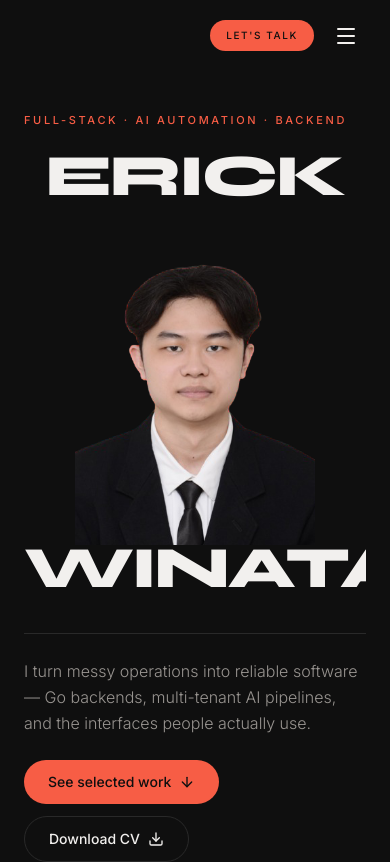
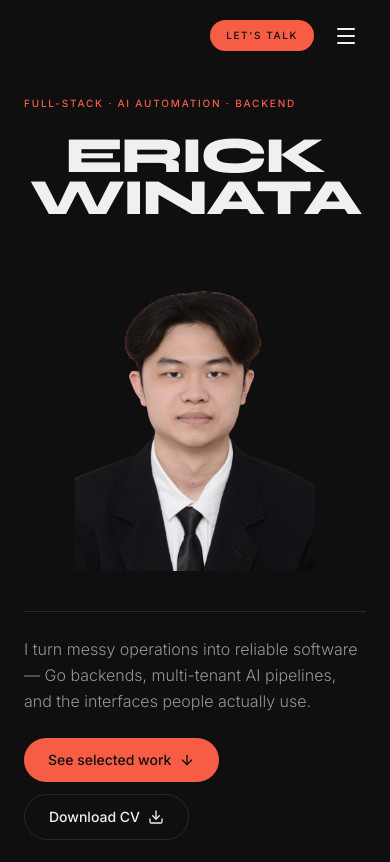
Before and after one commit to erickwinz30/erickwinz30.github.io, a React (Vite) app: page / in a window 390 px wide. Shown: the top 862 px of the page. Built offline with nearby package versions, Linux system fonts and the light colour scheme.

Commit message:
fix: polish responsive portfolio layout

```diff
--- a/src/components/Bio.tsx
+++ b/src/components/Bio.tsx
@@ -9,14 +9,16 @@ export const Bio = () => {
     <section id="about" className="border-b border-border px-6 py-20 lg:px-10 lg:py-32">
       <div className="mx-auto grid max-w-[1280px] gap-14 md:grid-cols-[0.8fr_1.2fr] md:items-start md:gap-20">
         <Reveal>
-          <div className="relative mx-auto w-full max-w-[420px] md:mx-0">
+          <div className="relative mx-auto w-full max-w-[330px] md:mx-0">
             <div className="absolute inset-0 scale-90 rounded-full bg-primary/20 blur-3xl" />
-            <div className="relative overflow-hidden border border-border bg-card">
+            <div className="relative aspect-[354/472] overflow-hidden border border-border bg-card">
               <img
                 src="/assets/profile_erick.png"
                 alt="Erick Winata"
+                width={354}
+                height={472}
                 loading="lazy"
-                className="mx-auto h-auto max-h-[440px] w-full object-contain"
+                className="h-full w-full object-cover"
               />
             </div>
           </div>
--- a/src/components/Contact.tsx
+++ b/src/components/Contact.tsx
@@ -55,9 +55,8 @@ export const Contact = () => {
             </a>
           </div>
 
-          <div className="mt-8 flex flex-col gap-2 text-[11px] uppercase tracking-[0.16em] text-primary-foreground/70 sm:flex-row sm:items-center sm:gap-4">
+          <div className="mt-8 flex flex-col gap-1.5 text-[11px] uppercase tracking-[0.14em] text-primary-foreground/70">
             <span>{contact.location}</span>
-            <span className="hidden h-1 w-1 rounded-full bg-primary-foreground/50 sm:block" />
             <span>{contact.availability}</span>
           </div>
         </div>
--- a/src/components/Hero.tsx
+++ b/src/components/Hero.tsx
@@ -9,10 +9,10 @@ export const Hero = () => {
   return (
     <section
       id="top"
-      className="relative flex min-h-[100svh] flex-col justify-end overflow-hidden px-6 pb-10 pt-28 lg:px-10"
+      className="relative flex min-h-[100svh] flex-col justify-end overflow-hidden px-6 pb-10 pt-24 lg:px-10"
     >
       <div className="mx-auto w-full max-w-[1280px]">
-        <p className="mb-6 text-[11px] font-medium uppercase tracking-[0.24em] text-primary">
+        <p className="mb-6 text-[10px] font-medium uppercase tracking-[0.18em] text-primary md:text-[11px] md:tracking-[0.24em]">
           Full-stack · AI Automation · Backend
         </p>
 
@@ -24,7 +24,7 @@ export const Hero = () => {
             className="z-0 block overflow-hidden md:row-start-1"
           >
             <motion.span
-              className="block text-center font-display text-[clamp(56px,15vw,260px)] font-extrabold uppercase leading-[0.82] tracking-[-0.04em]"
+              className="block text-center font-display text-[clamp(44px,13vw,260px)] font-extrabold uppercase leading-[0.82] tracking-[-0.04em]"
               initial={reduceMotion ? false : { y: 120 }}
               animate={{ y: 0 }}
               transition={{ duration: 1, ease, delay: 0.12 }}
@@ -37,7 +37,9 @@ export const Hero = () => {
             src="/assets/profile_erick.png"
             alt=""
             aria-hidden="true"
-            className="relative z-10 mx-auto mt-6 h-[clamp(260px,38vh,440px)] max-h-[440px] w-auto object-contain md:row-start-2 md:mt-0 md:-mt-[clamp(24px,8vw,96px)]"
+            width={354}
+            height={472}
+            className="relative z-10 row-start-3 mx-auto mt-8 h-[clamp(280px,38vh,440px)] max-h-[440px] w-auto object-contain md:row-start-2 md:-mt-[clamp(24px,4.5vw,64px)]"
             initial={reduceMotion ? false : { opacity: 0, scale: 1.06 }}
             animate={{ opacity: 1, scale: 1 }}
             transition={{ duration: 1.2, ease, delay: 0.3 }}
@@ -45,10 +47,10 @@ export const Hero = () => {
 
           <span
             aria-hidden="true"
-            className="z-20 block overflow-hidden md:row-start-3 md:-mt-[clamp(40px,14vw,160px)]"
+            className="z-20 row-start-2 block overflow-hidden md:row-start-3 md:-mt-[clamp(32px,8vw,120px)]"
           >
             <motion.span
-              className="block text-center font-display text-[clamp(56px,15vw,260px)] font-extrabold uppercase leading-[0.82] tracking-[-0.04em]"
+              className="block text-center font-display text-[clamp(44px,13vw,260px)] font-extrabold uppercase leading-[0.82] tracking-[-0.04em]"
               initial={reduceMotion ? false : { y: 120 }}
               animate={{ y: 0 }}
               transition={{ duration: 1, ease, delay: 0.24 }}
@@ -67,7 +69,7 @@ export const Hero = () => {
           <div className="flex flex-wrap items-center gap-3">
             <a
               href="#work"
-              className="group inline-flex items-center gap-2 rounded-full bg-primary px-6 py-3 text-sm font-medium text-primary-foreground transition-transform hover:-translate-y-0.5"
+              className="group inline-flex items-center gap-2 whitespace-nowrap rounded-full bg-primary px-6 py-3 text-sm font-medium text-primary-foreground transition-transform hover:-translate-y-0.5"
             >
               See selected work
               <ArrowDown
@@ -77,7 +79,7 @@ export const Hero = () => {
             </a>
             <a
               href="/assets/CV_ATS_ErickWinata_English_17-10-2026.pdf"
-              className="group inline-flex items-center gap-2 rounded-full border border-border px-6 py-3 text-sm font-medium text-foreground transition-colors hover:border-primary hover:text-primary"
+              className="group inline-flex items-center gap-2 whitespace-nowrap rounded-full border border-border px-6 py-3 text-sm font-medium text-foreground transition-colors hover:border-primary hover:text-primary"
             >
               Download CV
               <Download
--- a/src/components/Navbar.tsx
+++ b/src/components/Navbar.tsx
@@ -49,7 +49,7 @@ export const Navbar = () => {
     >
       <nav
         aria-label="Primary"
-        className="mx-auto flex h-full max-w-[1280px] items-center justify-end px-6 lg:px-10"
+        className="relative z-50 mx-auto flex h-full max-w-[1280px] items-center justify-end px-6 lg:px-10"
       >
         <div className="hidden items-center gap-8 md:flex">
           {navLinks.map((link) => (
--- a/src/components/Projects.tsx
+++ b/src/components/Projects.tsx
@@ -47,6 +47,8 @@ export const Projects = () => {
                       <img
                         src={project.image}
                         alt={`${project.title} screenshot`}
+                        width={project.imageWidth}
+                        height={project.imageHeight}
                         loading="lazy"
                         className="h-full w-full object-cover object-top transition-transform duration-[900ms] ease-out group-hover:scale-105"
                       />
--- a/src/data/content.ts
+++ b/src/data/content.ts
@@ -17,6 +17,8 @@ export interface Project {
   description: string;
   stack: string[];
   image?: string;
+  imageWidth?: number;
+  imageHeight?: number;
   panel?: string;
   href?: string;
   demoHref?: string;
@@ -105,6 +107,8 @@ export const projects: Project[] = [
       "QR attendance with real-time tracking and role-based access for employees, HR and scanners.",
     stack: ["React", "Go", "PostgreSQL"],
     image: "/assets/img/portfolio/attendance-app/home.png",
+    imageWidth: 1920,
+    imageHeight: 968,
     href: "https://github.com/erickwinz30/attendance-app-frontend",
   },
   {
@@ -115,6 +119,8 @@ export const projects: Project[] = [
       "Mobile storefront with cart, Midtrans checkout and an admin dashboard.",
     stack: ["Ionic", "Vue", "Firebase"],
     image: "/assets/img/portfolio/ionic-ecommerce/iPhone-13-PRO-home.png",
+    imageWidth: 858,
+    imageHeight: 1744,
     href: "https://github.com/erickwinz30/computers-ecommerce-ionic",
     demoHref: "https://computers-ecommerce.web.app",
   },
@@ -126,6 +132,8 @@ export const projects: Project[] = [
       "Laravel management app with XP, badges, vouchers and leaderboards built for customer retention.",
     stack: ["Laravel", "Blade", "MySQL"],
     image: "/assets/img/portfolio/kenzou-app-screenshot/customers-homepage.png",
+    imageWidth: 400,
+    imageHeight: 897,
   },
 ];
 
```
Also changed, not shown: 2 other files (tests, documents, lock files or other folders).
